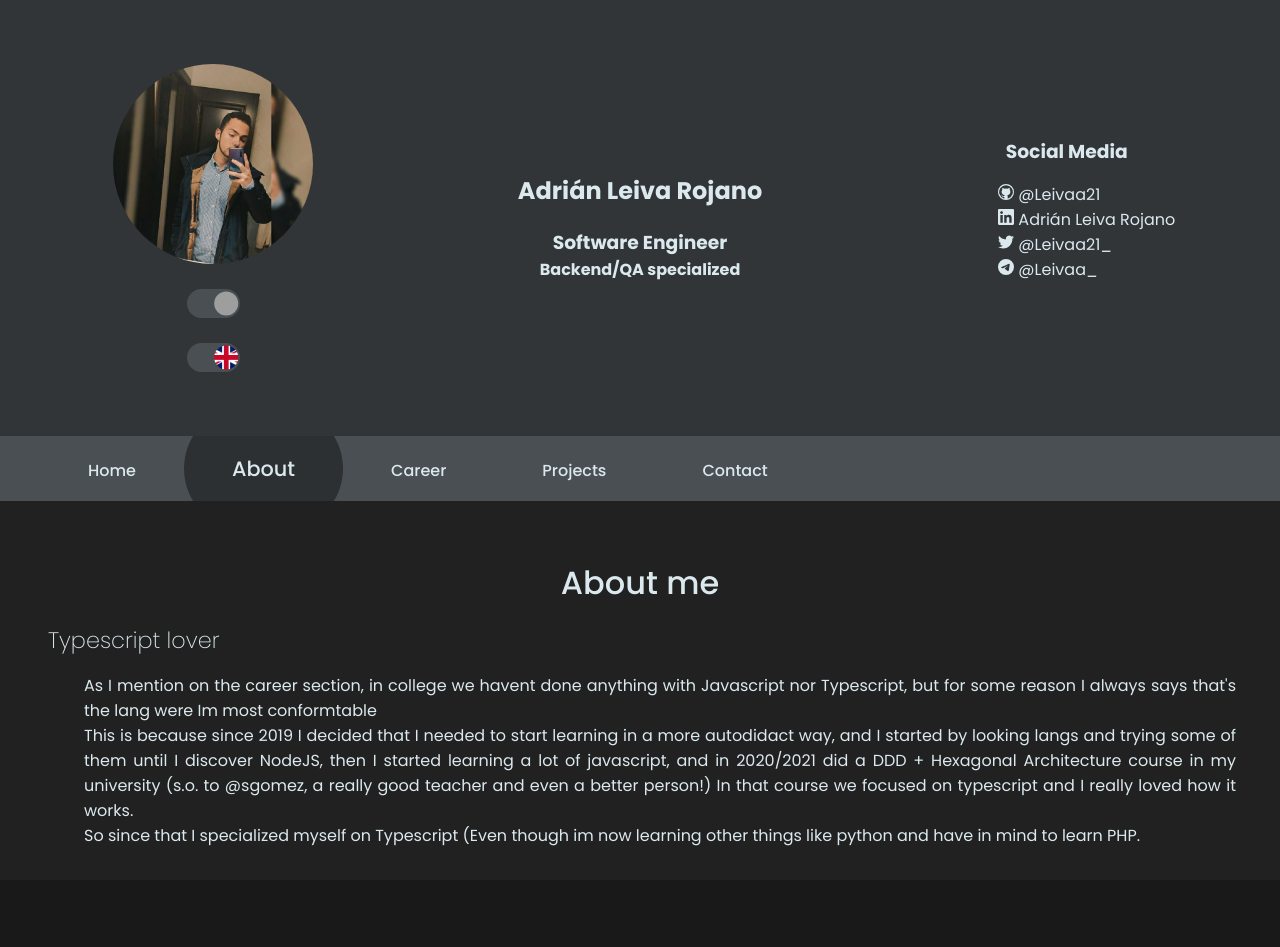
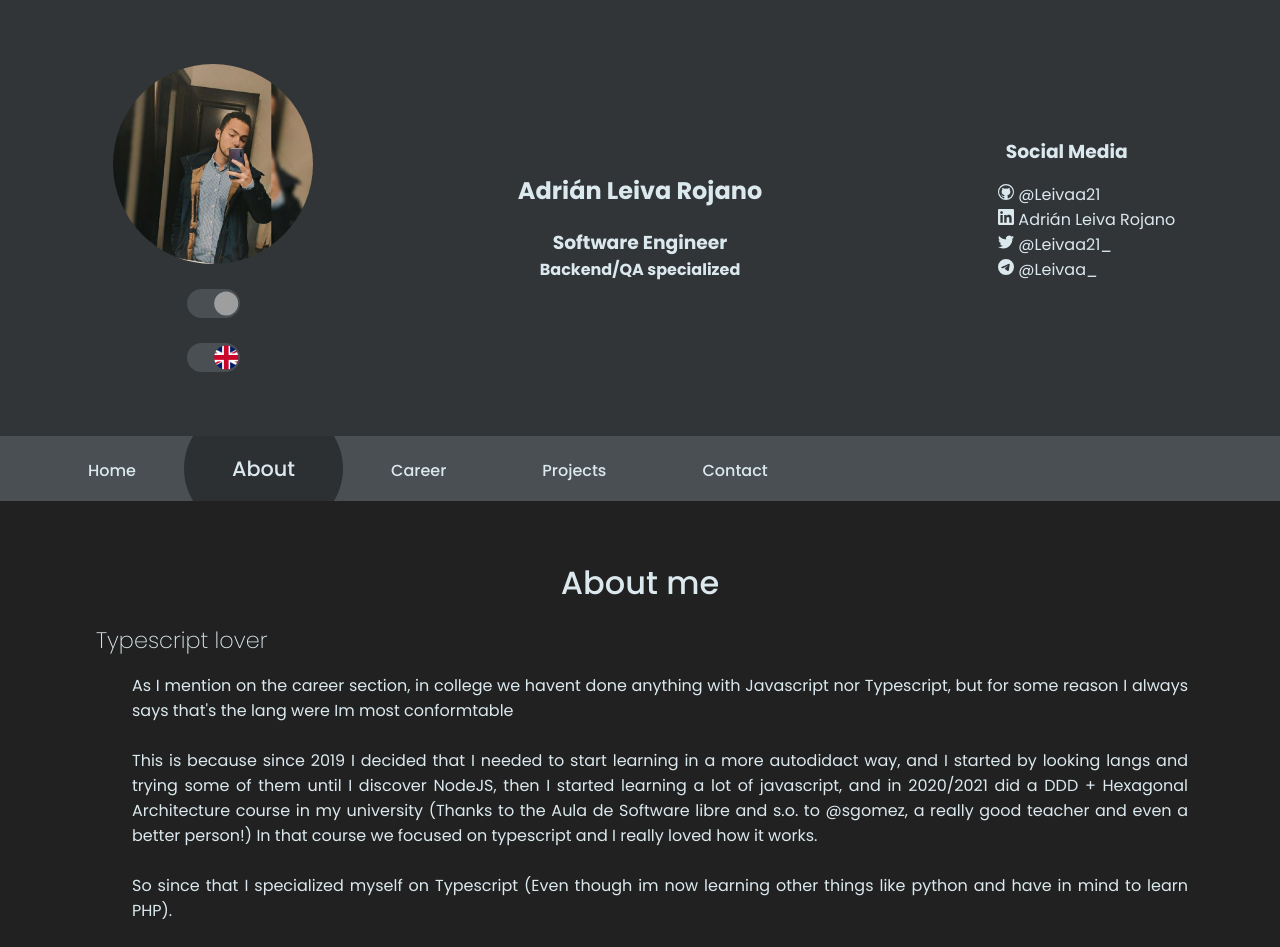
Before and after one commit to leivaa21/leivaa21.github.io, a Next.js app: page /about in a window 1280 px wide. Shown: the top 947 px of the page. Built offline with nearby package versions, Linux system fonts and the light colour scheme; grey boxes are pictures that could not be loaded.

Commit message:
feat: added langs at about sections

```diff
--- /dev/null
+++ b/components/_contents_/english/aboutMeSection.json
@@ -0,0 +1,15 @@
+{
+  "title": "About me",
+  "subtitle": "Typescript lover",
+  "paragraphs": [
+    "As I mention on the career section, in college we havent done anything with Javascript nor Typescript, but for some reason I always says that's the lang were Im most conformtable",
+    "This is because since 2019 I decided that I needed to start learning in a more autodidact way, and I started by looking langs and trying some of them until I discover NodeJS, then I started learning a lot of javascript, and in 2020/2021 did a DDD + Hexagonal Architecture course in my university (Thanks to the Aula de Software libre and s.o. to @sgomez, a really good teacher and even a better person!) In that course we focused on typescript and I really loved how it works.",
+    "So since that I specialized myself on Typescript (Even though im now learning other things like python and have in mind to learn PHP)."
+  ],
+  "CodeSkillsTitle":"Coding Skills",
+  "CodeSkillsSubtitle":"Lang's Ranking",
+  "FrameworksTitle":"Known Frameworks/Libraries",
+  "FrameworksSubtitle":"Mostly TS...",
+  "SkillsTitle":"Skills",
+  "SkillsSubtitle":"Software Engineer Skills"
+}
--- /dev/null
+++ b/components/_contents_/spanish/aboutMeSection.json
@@ -0,0 +1,15 @@
+{
+  "title": "Sobre mi",
+  "subtitle": "Especializado en Typescript",
+  "paragraphs": [
+    "Como menciono en la seccion de \"Recorrido\", en la universidad no hemos aprendido nada de Javascript ni Typescript (más hallá de crear algún script basico para web), pero por algunas razones siempre digo que son los lenguajes (Js y Ts) en los que estoy mas cómodo, en especial Typescript",
+    "Esto se debe a que desde 2019 decidí que necesitaba empezar a aprender de una forma mucho más autodidacta, y empecé a inversitar sobre otros lenguajes y estilos de programación hasta que descubri NodeJS. En ese momento empecé a aprender bastante de Javascript y en 2020/2021 realizé un curso de DDD + Arquitectura Hexagonal en mi universidad (Gracias al Aula de Software Libre y especial mención a @sgomez por ser un gran profesor y mejor persona ;) ) en ese curso tuvimos una parte del desarrollo enfocada en typescript y realmente me pareció un gran lenguaje.",
+    "Por lo que me especializé en Typescript (Aún que actualmente estoy aprendiendo otros lenguajes como python y me gustaria aprender PHP)."
+  ],
+  "CodeSkillsTitle":"Habilidades de desarrollo",
+  "CodeSkillsSubtitle":"Top de lenguajes",
+  "FrameworksTitle":"Con experiencia en",
+  "FrameworksSubtitle":"Mayormente frameworks de typescript",
+  "SkillsTitle":"Habilidades",
+  "SkillsSubtitle":"Enfocado en la calidad del codigo"
+}
--- a/components/aboutSection.tsx
+++ b/components/aboutSection.tsx
@@ -1,29 +1,37 @@
 /* eslint-disable @next/next/no-img-element */
 import { useThemeState } from "../lib/ThemeHook";
 import styles from '../styles/About.module.css'
-const AboutSection = () => {
+
+interface AboutSection {
+  title: string,
+  subtitle: string,
+  paragraphs: string[]
+  CodeSkillsTitle: string,
+  CodeSkillsSubtitle: string,
+  FrameworksTitle: string,
+  FrameworksSubtitle: string,
+  SkillsTitle: string,
+  SkillsSubtitle: string,
+
+}
+
+const AboutSection = (
+  content: { section: AboutSection; }
+) => {
   const {theme, setTheme} = useThemeState();
-
+  const { section } = content;
   return (
     <div className={theme === 'Dark' ? 'darkTheme' : 'whiteTheme'}>
       <section className="section">
-        <h1>About me</h1>
-        <h2>Typescript lover</h2>
-        <p>As I mention on the career section, in college we havent done anything with Javascript nor Typescript,
-          but for some reason I always says that's the lang were Im most conformtable</p>
-        <p>This is because since 2019 I decided that I needed to start learning in a more autodidact way, and I started
-          by looking langs and trying some of them until I discover NodeJS, then I started learning a lot of javascript,
-          and in 2020/2021 did a DDD + Hexagonal Architecture course in my university (s.o. to @sgomez, a really good teacher
-          and even a better person!) In that course we focused on typescript and I really loved how it works.
-        </p>
-        <p>So since that I specialized myself on Typescript (Even though im now learning other things like python and have
-          in mind to learn PHP.</p>
+        <h1>{section.title}</h1>
+        <h2>{section.subtitle}</h2>
+        {section.paragraphs.map((parr, index) => <p key={`parr${index}`}>{parr}<br/><br/></p>)}
       </section>
 
       <section className="section">
         <div className={styles.ranking}>
-          <h1>Coding Skills</h1>
-          <h2>Lang's Ranking</h2>
+          <h1>{section.CodeSkillsTitle}</h1>
+          <h2>{section.CodeSkillsSubtitle}</h2>
           <ul>
             <li className={styles.eighty}>
               TypeScript
@@ -47,8 +55,8 @@ const AboutSection = () => {
         </div>
       </section>
       <section className="section centered">
-          <h1>Known Frameworks/Libraries</h1>
-          <h2>Backend</h2>
+        <h1>{section.FrameworksTitle}</h1>
+        <h2>{section.FrameworksSubtitle}</h2>
         <div className={styles.grid}>
           <a className={styles.FrLogo}>
             <img src='images/frameworks/nestjs.png' alt="NestJS" />
@@ -77,8 +85,8 @@ const AboutSection = () => {
         </div>
       </section>
       <section className="section centered">
-        <h1>Skills</h1>
-        <h2>Software Engineer Skills</h2>
+        <h1>{section.SkillsTitle}</h1>
+        <h2>{section.SkillsSubtitle}</h2>
         <div className={styles.roundGraphGrid}>
           <div className={styles.roundGraph + ' ' + styles.roundGraph80}>Architecture</div>
           <div className={styles.roundGraph + ' ' + styles.roundGraph90}>Clean Code</div>
--- a/pages/about.tsx
+++ b/pages/about.tsx
@@ -14,6 +14,9 @@ import navEnglishContent from '../components/_contents_/english/navSections.json
 import navSpanishContent from '../components/_contents_/spanish/navSections.json'
 import { useLangState } from '../lib/LanguageHook'
 
+//About
+import aboutSectionEnglishContent from '../components/_contents_/english/aboutMeSection.json';
+import aboutSectionSpanishContent from '../components/_contents_/spanish/aboutMeSection.json';
 
 import Footer from '../components/footer'
 import AboutSection from '../components/aboutSection'
@@ -35,14 +38,16 @@ const Index: NextPage = () => {
           <>
             <Header info={headerEnglishContent}/>
             <Navbar sections={navEnglishContent.sections} />
+            <AboutSection section={aboutSectionEnglishContent} />
           </>
           :
           <>
             <Header info={headerSpanishContent}/>
             <Navbar sections={navSpanishContent.sections} />
+            <AboutSection section={aboutSectionSpanishContent} />
+
           </>
       }
-      <AboutSection/>
       <Footer/>
     </div>
   )
--- a/styles/globals.css
+++ b/styles/globals.css
@@ -57,7 +57,7 @@ a {
   flex-direction: column;
   z-index: 0;
 
-  padding: 2rem;
+  padding: 2rem 5rem;
   transition: all var(--transition-timing);
 }
 
@@ -123,6 +123,9 @@ a {
 }
 
 @media screen and (max-width: 800px) {
+  .section {
+    padding: 1rem 1rem 1rem 0rem;
+  }
   .section h2:nth-child(even) {
     text-align: center;
   }
```
Lines whose indentation alone changed are shown as unchanged.
